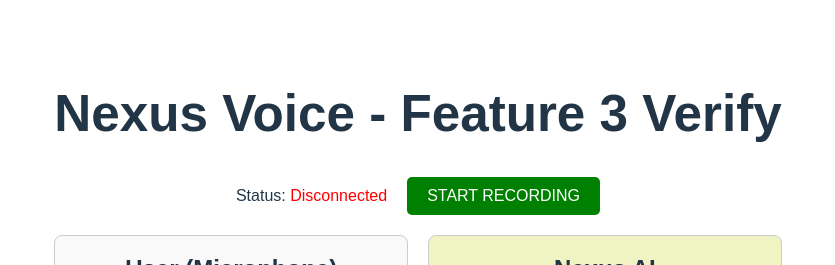
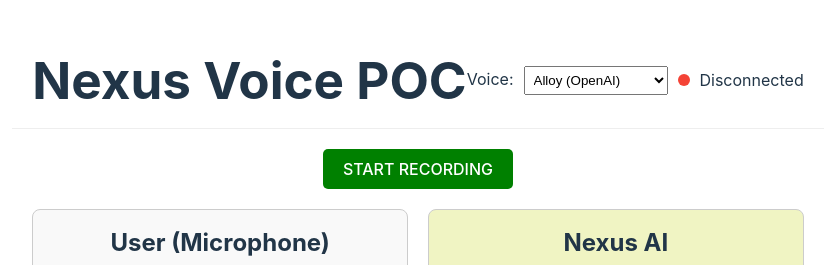
Before and after one commit to misasoares/nexus-voice-to-voice-AI-poc, a React (Vite) app in the folder web/: page / in a window 1280 px wide. Shown: the top 265 px of the page, without its empty margins (222-1057 px from the left). Built offline with nearby package versions, Linux system fonts and the light colour scheme; no server answers.

Commit message:
feat(web): add voice selection UI
Adds dropdown to select OpenAI voices (Alloy/Shimmer). Updates WebSocket connection to pass voice config to backend.

```diff
--- a/web/src/App.tsx
+++ b/web/src/App.tsx
@@ -1,27 +1,55 @@
 import { useState, useRef, useEffect } from 'react';
 import './App.css';
 
-interface Message {
-  role: 'user' | 'ai';
-  content: string;
-}
+
 
 function App() {
   const [isConnected, setIsConnected] = useState(false);
   const [isRecording, setIsRecording] = useState(false);
   const [userTranscripts, setUserTranscripts] = useState<string[]>([]);
   const [aiResponse, setAiResponse] = useState<string>('');
+  const [selectedVoice, setSelectedVoice] = useState<'alloy' | 'shimmer'>('alloy');
 
   // We keep track of the current AI response accumulation
   const socketRef = useRef<WebSocket | null>(null);
   const mediaRecorderRef = useRef<MediaRecorder | null>(null);
+  const audioQueueRef = useRef<Blob[]>([]);
+  const isPlayingRef = useRef(false);
+
+  const playNextAudio = async () => {
+    if (audioQueueRef.current.length === 0) {
+      isPlayingRef.current = false;
+      return;
+    }
+
+    isPlayingRef.current = true;
+    const nextBlob = audioQueueRef.current.shift();
+    if (nextBlob) {
+      const audioUrl = URL.createObjectURL(nextBlob);
+      const audio = new Audio(audioUrl);
+
+      audio.onended = () => {
+        URL.revokeObjectURL(audioUrl);
+        playNextAudio();
+      };
+
+      try {
+        await audio.play();
+      } catch (err) {
+        console.error("Error playing audio chunk:", err);
+        playNextAudio(); // Try next one
+      }
+    }
+  };
 
   useEffect(() => {
     // Connect to WebSocket using the same hostname as the page, but on backend port 3000
     const protocol = window.location.protocol === 'https:' ? 'wss:' : 'ws:';
-    const wsUrl = `${protocol}//${window.location.hostname}:3000`;
+    // Append voice config
+    const wsUrl = `${protocol}//${window.location.hostname}:3000?ttsProvider=openai&voice=${selectedVoice}`;
     const ws = new WebSocket(wsUrl);
     socketRef.current = ws;
+    ws.binaryType = 'arraybuffer'; // IMPORTANT for receiving audio
 
     ws.onopen = () => {
       console.log('Connected to WebSocket');
@@ -34,16 +62,23 @@ function App() {
     };
 
     ws.onmessage = (event) => {
+      // Check if binary data (Audio Chunk)
+      if (event.data instanceof ArrayBuffer) {
+        // It's audio!
+        const blob = new Blob([event.data], { type: 'audio/mp3' });
+        audioQueueRef.current.push(blob);
+        if (!isPlayingRef.current) {
+            playNextAudio();
+        }
+        return;
+      }
+
       try {
         const data = JSON.parse(event.data);
 
         if (data.event === 'transcript') {
-           // We just append to the list of user transcripts for now.
-           // In a real chat app, you'd want to handle "final" vs "interim" updates more vaguely,
-           // but appending works for a simple log.
            setUserTranscripts(prev => [...prev, data.data]);
         } else if (data.event === 'llm_token') {
-           // Append token to the current AI response
            setAiResponse(prev => prev + data.data);
         }
       } catch (e) {
@@ -54,16 +89,9 @@ function App() {
     return () => {
       ws.close();
     };
-  }, []);
+  }, [selectedVoice]); // Reconnect when voice changes
 
   const startRecording = async () => {
-    // Clear previous session data separately if desired,
-    // but for now we keep appending or clearing manually.
-    setAiResponse(''); // Clear AI response for new recording? Or keep history?
-    // Let's clear AI response when starting a new turn helps visibility,
-    // but the user might want valid history.
-    // For this simple POC, let's just append or keep as is.
-    // Actually, let's clear AI response on START so we see the new one clearly.
     setAiResponse('');
     setUserTranscripts([]);
 
@@ -94,24 +122,43 @@ function App() {
   };
 
   return (
+    <div style={{ height: '100vh', display: 'flex', flexDirection: 'column', fontFamily: 'Inter, sans-serif' }}>
+      <header style={{ padding: '20px', borderBottom: '1px solid #eee', display: 'flex', justifyContent: 'space-between', alignItems: 'center' }}>
+        <h1 style={{ margin: 0 }}>Nexus Voice POC</h1>
+        <div style={{ display: 'flex', gap: '10px', alignItems: 'center' }}>
+          <label>
+            Voice:
+            <select
+              value={selectedVoice}
+              onChange={(e) => setSelectedVoice(e.target.value as any)}
+              style={{ marginLeft: '10px', padding: '5px' }}
+            >
+              <option value="alloy">Alloy (OpenAI)</option>
+              <option value="shimmer">Shimmer (OpenAI)</option>
+            </select>
+          </label>
+          <div style={{
+            width: '12px',
+            height: '12px',
+            borderRadius: '50%',
+            backgroundColor: isConnected ? '#4caf50' : '#f44336'
+          }} />
+          <span>{isConnected ? 'Connected' : 'Disconnected'}</span>
+        </div>
+      </header>
+
       <div style={{
         padding: '20px',
-      fontFamily: 'sans-serif',
-      height: '100vh',
         display: 'flex',
-      flexDirection: 'column'
+        flexDirection: 'column',
+        flex: 1
       }}>
-      <h1>Nexus Voice - Feature 3 Verify</h1>
 
         <div style={{ marginBottom: '20px' }}>
-        Status: <span style={{ color: isConnected ? 'green' : 'red' }}>
-          {isConnected ? 'Connected' : 'Disconnected'}
-        </span>
           <button
             onClick={isRecording ? stopRecording : startRecording}
             disabled={!isConnected}
             style={{
-            marginLeft: '20px',
               padding: '10px 20px',
               fontSize: '16px',
               cursor: 'pointer',
@@ -178,6 +225,7 @@ function App() {
           </div>
         </div>
       </div>
+    </div>
   );
 }
 
```
Lines whose indentation alone changed are shown as unchanged.
